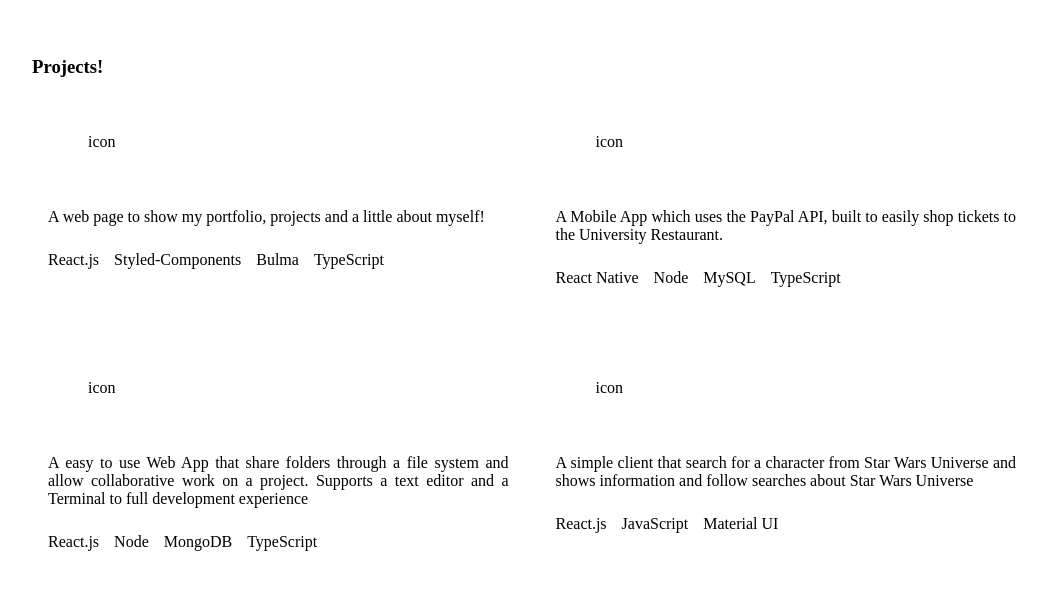
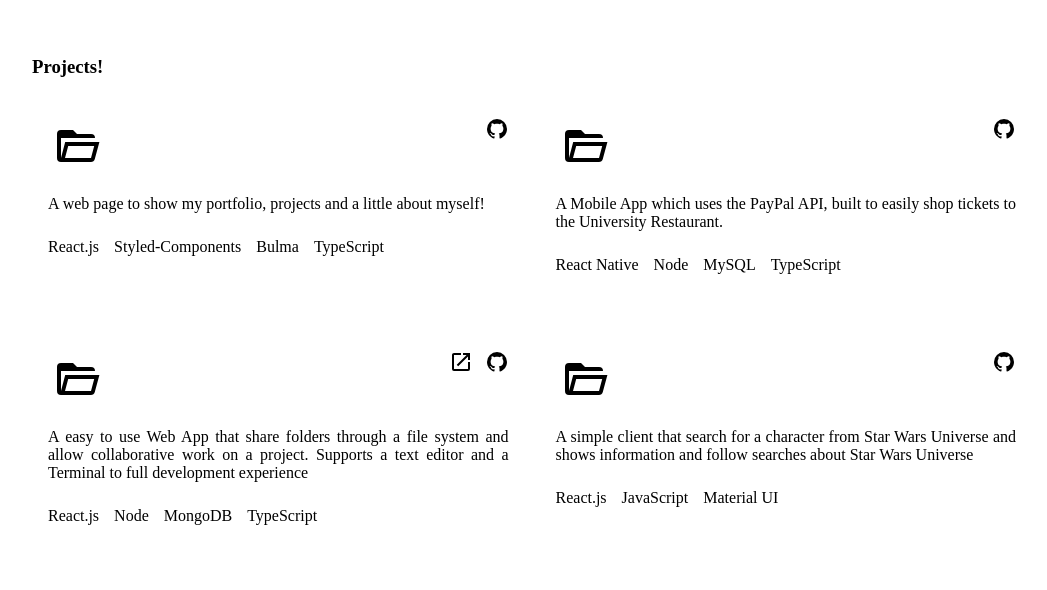
Before and after one commit to Neiva07/personal-webpage, a React (Create React App) app: page / in a window 1280 px wide. Shown: the part 1443-2033 px from the top of the page, without its empty margins (108-1155 px from the left). Built offline with nearby package versions, Linux system fonts and the light colour scheme.

Commit message:
solve the icon problems

```diff
--- a/package.json
+++ b/package.json
@@ -3,6 +3,7 @@
   "version": "0.1.0",
   "private": true,
   "dependencies": {
+    "@mdi/font": "^3.6.95",
     "@types/jest": "24.0.13",
     "@types/node": "12.0.5",
     "@types/react": "16.8.19",
--- /dev/null
+++ b/src/Components/Icons/Folder.tsx
@@ -0,0 +1,14 @@
+import React from "react";
+
+const Folder = () => {
+  return (
+    <svg style={{ width: 48, height: 48, padding: 5 }} viewBox="0 0 24 24">
+      <path
+        fill="#000000"
+        d="M6.1,10L4,18V8H21A2,2 0 0,0 19,6H12L10,4H4A2,2 0 0,0 2,6V18A2,2 0 0,0 4,20H19C19.9,20 20.7,19.4 20.9,18.5L23.2,10H6.1M19,18H6L7.6,12H20.6L19,18Z"
+      />
+    </svg>
+  );
+};
+
+export default Folder;
--- a/src/Components/Icons/Github.tsx
+++ b/src/Components/Icons/Github.tsx
@@ -2,11 +2,12 @@
 
 const Github = () => {
   return (
-    <div>
-      <span className="icon">
-        <i className="fas fa-github-circle" aria-hidden="true" />
-      </span>
-    </div>
+    <svg style={{ width: 24, height: 24 }} viewBox="0 0 24 24">
+      <path
+        fill="#000000"
+        d="M12,2A10,10 0 0,0 2,12C2,16.42 4.87,20.17 8.84,21.5C9.34,21.58 9.5,21.27 9.5,21C9.5,20.77 9.5,20.14 9.5,19.31C6.73,19.91 6.14,17.97 6.14,17.97C5.68,16.81 5.03,16.5 5.03,16.5C4.12,15.88 5.1,15.9 5.1,15.9C6.1,15.97 6.63,16.93 6.63,16.93C7.5,18.45 8.97,18 9.54,17.76C9.63,17.11 9.89,16.67 10.17,16.42C7.95,16.17 5.62,15.31 5.62,11.5C5.62,10.39 6,9.5 6.65,8.79C6.55,8.54 6.2,7.5 6.75,6.15C6.75,6.15 7.59,5.88 9.5,7.17C10.29,6.95 11.15,6.84 12,6.84C12.85,6.84 13.71,6.95 14.5,7.17C16.41,5.88 17.25,6.15 17.25,6.15C17.8,7.5 17.45,8.54 17.35,8.79C18,9.5 18.38,10.39 18.38,11.5C18.38,15.32 16.04,16.16 13.81,16.41C14.17,16.72 14.5,17.33 14.5,18.26C14.5,19.6 14.5,20.68 14.5,21C14.5,21.27 14.66,21.59 15.17,21.5C19.14,20.16 22,16.42 22,12A10,10 0 0,0 12,2Z"
+      />
+    </svg>
   );
 };
 
--- a/src/Components/Icons/Link.tsx
+++ b/src/Components/Icons/Link.tsx
@@ -2,13 +2,12 @@
 
 const Link = () => {
   return (
-    <div>
-      <a aria-label="reply">
-        <span className="icon is-small">
-          <i className="fas fa-github" aria-hidden="true" />
-        </span>
-      </a>
-    </div>
+    <svg style={{ width: 24, height: 24 }} viewBox="0 0 24 24">
+      <path
+        fill="#000000"
+        d="M14,3V5H17.59L7.76,14.83L9.17,16.24L19,6.41V10H21V3M19,19H5V5H12V3H5C3.89,3 3,3.9 3,5V19A2,2 0 0,0 5,21H19A2,2 0 0,0 21,19V12H19V19Z"
+      />
+    </svg>
   );
 };
 
--- a/src/Components/Sections/Projects/index.tsx
+++ b/src/Components/Sections/Projects/index.tsx
@@ -3,6 +3,7 @@
 import styled from "styled-components";
 import GithubIcon from "../../Icons/Github";
 import LinkIcon from "../../Icons/Link";
+import FolderIcon from "../../Icons/Folder";
 
 type Project = {
   title: string;
@@ -27,14 +28,12 @@
   position: relative;
 `;
 
-const IconContainer = styled.figure``;
-
-const IconLink = styled.a`
+const IconLink = styled.a.attrs(() => ({
+  target: "_blank"
+}))`
   position: relative;
-  svg {
-    width: 20px;
-    height: 20px;
-  }
+  margin-left: 12px;
+  float: right;
 `;
 
 const ProjectsGrid = styled.div`
@@ -49,9 +48,7 @@
 `;
 
 const LinkContainer = styled.div`
-  right: 0;
-
-  display: inline-block;
+  /* display: inline-block; */
 `;
 
 const TechList = styled.ul`
@@ -82,15 +79,17 @@
             const { github, link, techStack, title, description } = project;
             return (
               <BoxContainer>
-                <IconContainer>icon</IconContainer>
                 <LinkContainer>
+                  <span>
+                    <FolderIcon />
+                  </span>
                   {github && (
-                    <IconLink href={github.href} className="icon">
+                    <IconLink href={github.href}>
                       <GithubIcon />
                     </IconLink>
                   )}
                   {link && (
-                    <IconLink href={link.href} className="icon">
+                    <IconLink href={link.href}>
                       <LinkIcon />
                     </IconLink>
                   )}
--- a/src/Content/projects/index.ts
+++ b/src/Content/projects/index.ts
@@ -21,7 +21,8 @@
     description:
       "A easy to use Web App that share folders through a file system and allow collaborative work on a project. Supports a text editor and a Terminal to full development experience",
     github: new URL("https://github.com/Neiva07/coding-along"),
-    techStack: ["React.js", "Node", "MongoDB", "TypeScript"]
+    techStack: ["React.js", "Node", "MongoDB", "TypeScript"],
+    link: new URL("https://github.com") //test purpose
   },
   {
     title: "Star Wars Encyclopedia",
```
Also changed, not shown: 1 other file (tests, documents, lock files or other folders).
